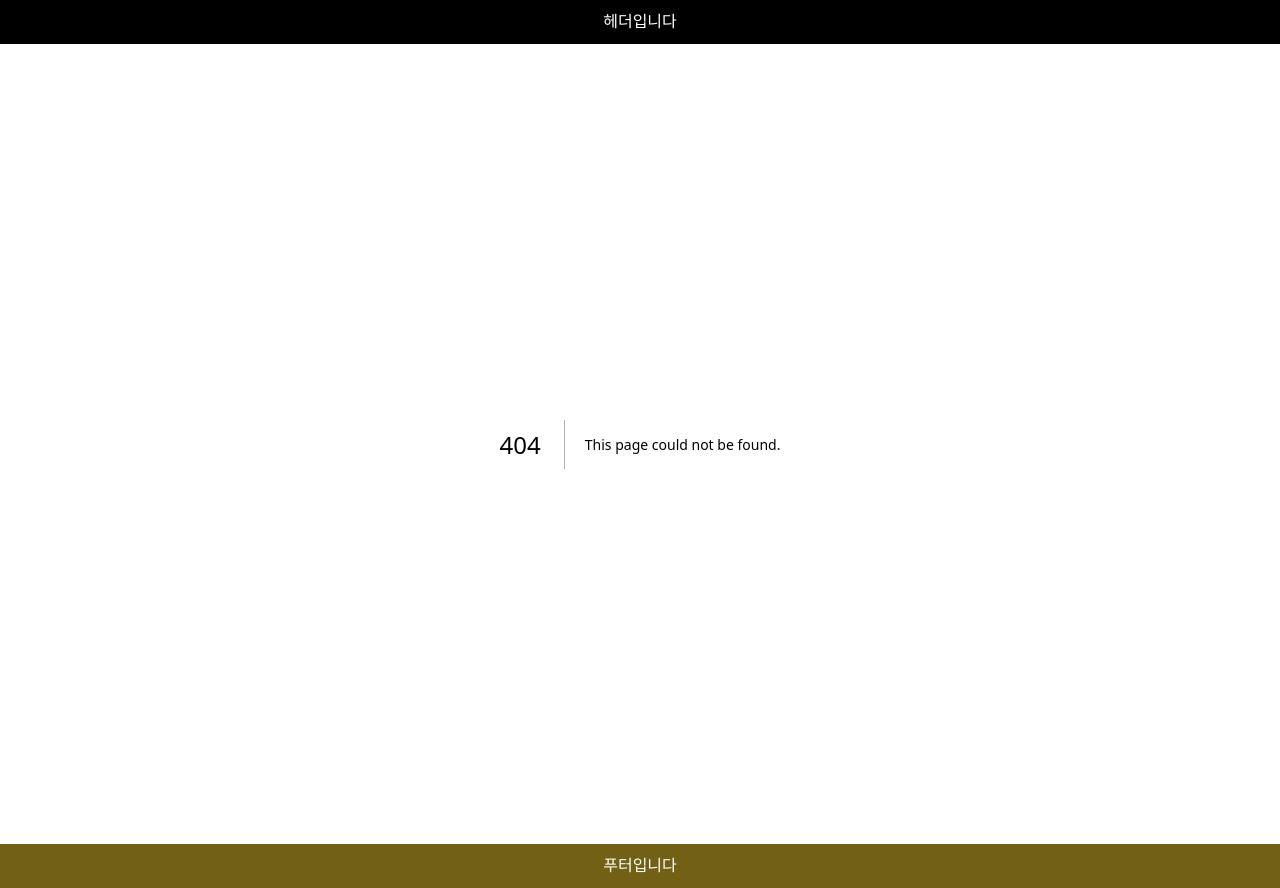
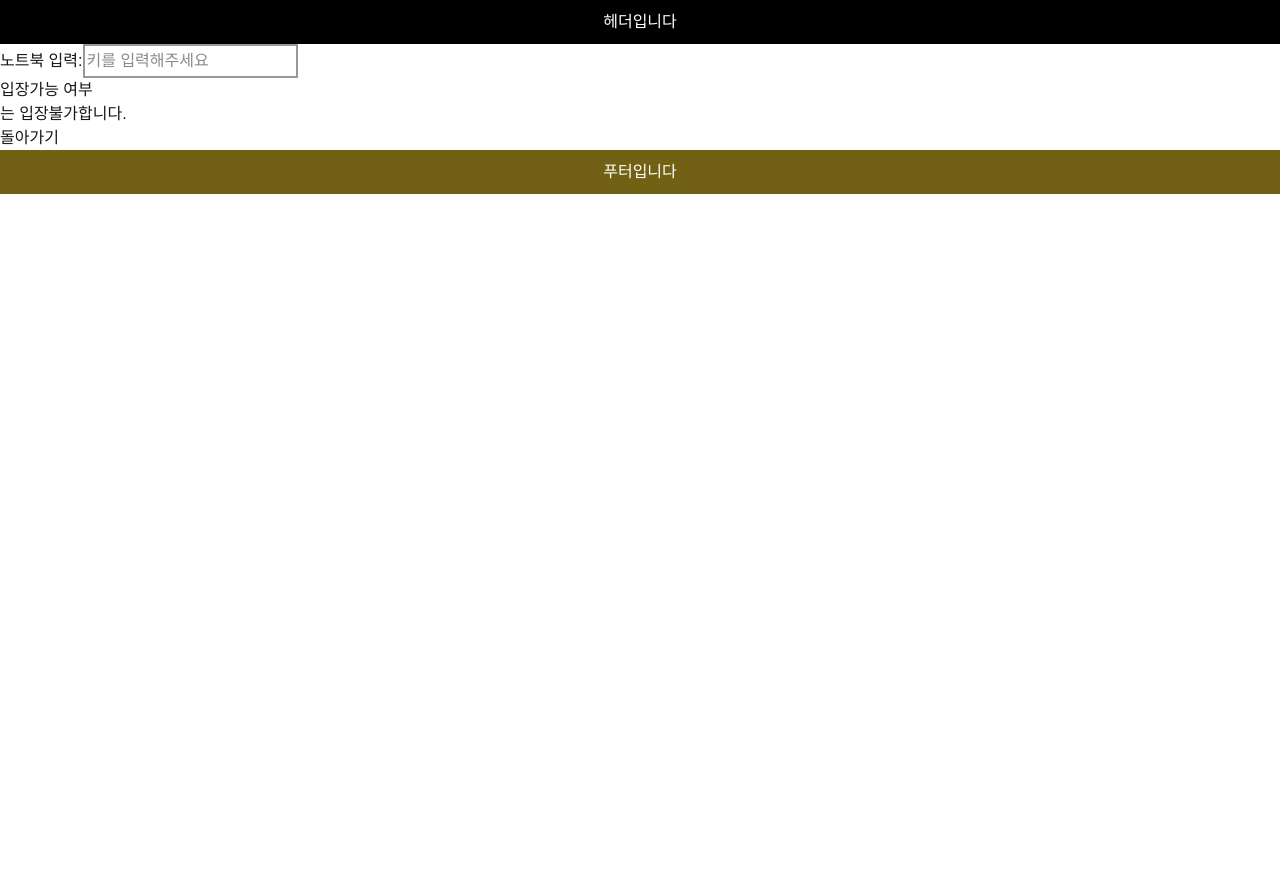
Before and after one commit to skfkfkvlrm/ai-vibe-frontend, a Next.js app in the folder hello-nextjs/: page /starbucks in a window 1280 px wide. Before the commit this address had no page. After the commit the page ends 800 px from the top, so only its background shows below. Built offline with nearby package versions, Linux system fonts and the light colour scheme.

Commit message:
feat: add homepage, starbucks, and taxi pages

```diff
--- a/hello-nextjs/app/page.tsx
+++ b/hello-nextjs/app/page.tsx
@@ -1,3 +1,4 @@
+"use client"
 import Image from "next/image";
 
 export default function Home() {
@@ -23,6 +24,8 @@ export default function Home() {
           <a href='/cats'>고양이</a><br />
           <a href='/dogs'>강아지</a><br />
           <a href='/posts'>게시글</a><br />
+          <a href='/taxi'>택시</a><br />
+          <a href='/starbucks'>스타벅스</a><br />
         </div>
       </h1>
     </div>
--- /dev/null
+++ b/hello-nextjs/app/starbucks/page.tsx
@@ -0,0 +1,21 @@
+"use client";
+import { useState } from "react";
+
+export default function StarbucksPage() {
+    const [keyword, setKeyword] = useState<string>('');
+    const noteBooks = ['맥북', '그램', '갤북'];
+
+    return (
+        <div>
+            <h1>노트북 입력:
+                <input type="text" placeholder="키를 입력해주세요"
+                    value={keyword} onChange={(e) => setKeyword(e.target.value)}
+                    style={{ padding: "3px 2px", border: "2px solid #999" }}>
+                </input>
+            </h1>
+            <h1>입장가능 여부</h1>
+            <h1>{noteBooks.includes(keyword) ? `${keyword}는 입장가능합니다.` : `${keyword}는 입장불가합니다.`}</h1>
+            <button><a href='/'>돌아가기</a></button>
+        </div>
+    );
+}
--- /dev/null
+++ b/hello-nextjs/app/taxi/page.tsx
@@ -0,0 +1,10 @@
+export default function TaxiPage() {
+    let money = 4000;
+    const canTaxi = money >= 3000;
+    return (
+        <div>
+            <h1>{money >= 3000 ? '택시입니다' : '걸어갑니다'}</h1>
+            <a href='/'>홈으로</a>
+        </div>
+    );
+}
```
